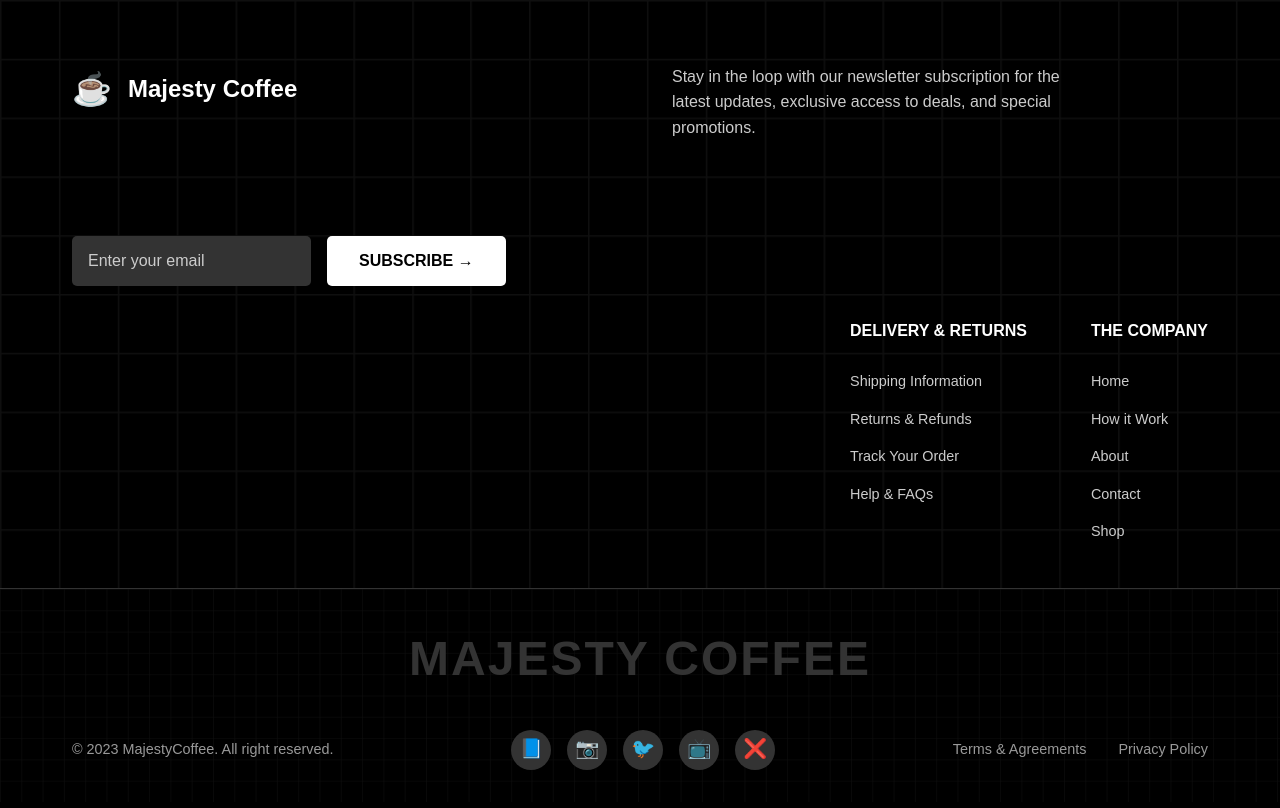
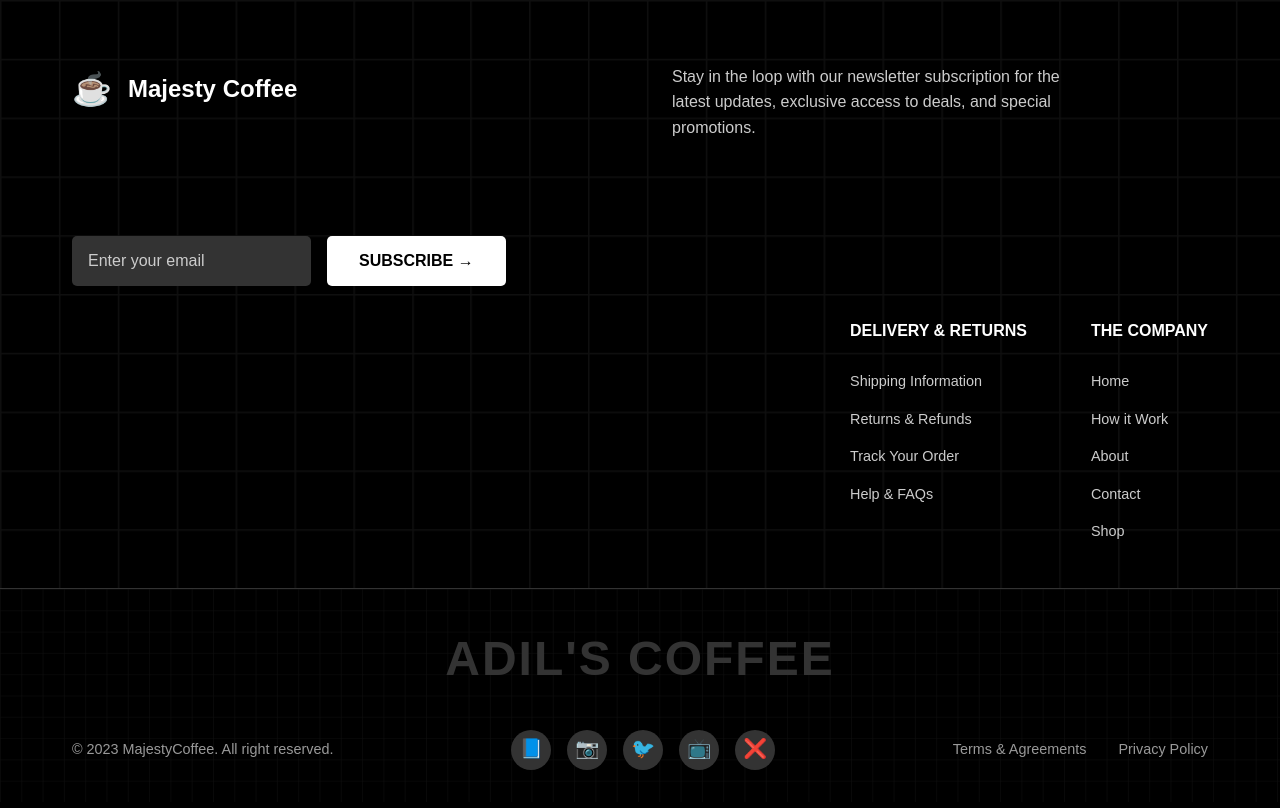
Before and after one commit to adilmaqsood1/my_cafe, a React (Vite) app: page /contact in a window 1280 px wide. Shown: the part 1973-2781 px from the top of the page. Built offline with nearby package versions, Linux system fonts and the light colour scheme.

Commit message:
Update Footer.jsx

```diff
--- a/src/components/Footer.jsx
+++ b/src/components/Footer.jsx
@@ -56,11 +56,11 @@ const Footer = () => {
         </div>
       </div>
 
-      {/* Main Footer Section */}
+
       <div className="footer-main">
         <div className="footer-content">
           <div className="footer-brand">
-            <h1>MAJESTY COFFEE</h1>
+            <h1>ADIL'S COFFEE</h1>
           </div>
 
           <div className="footer-bottom">
```
